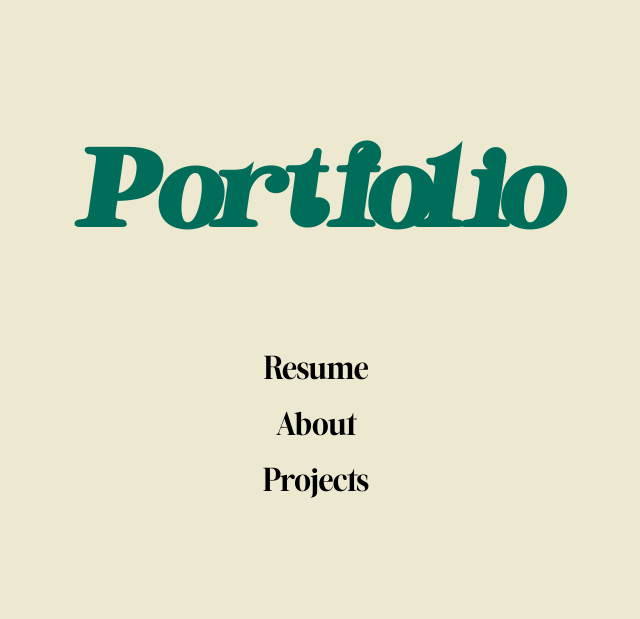
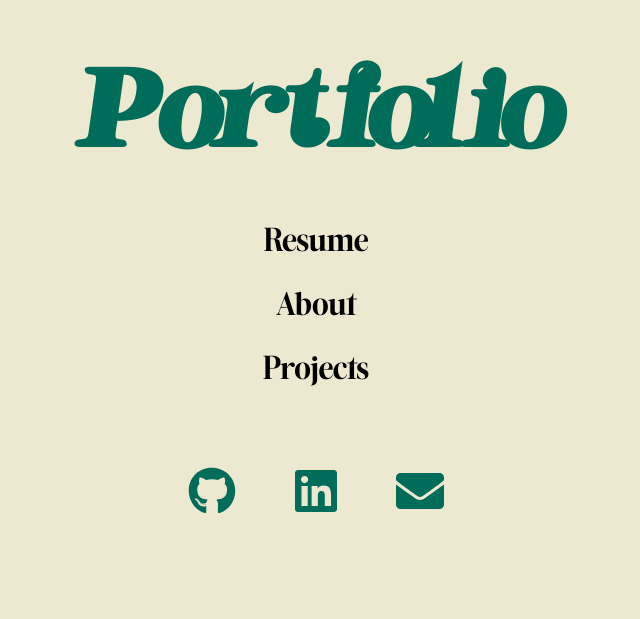
Before and after one commit to karthikvishal-s/portfolio, a React (Vite) app: page / in a window 1280 px wide. Shown: the part 181-800 px from the top of the page, without its empty margins (324-964 px from the left). Built offline with nearby package versions, Linux system fonts and the light colour scheme.

Commit message:
Updated HomePage and Projects with transition fixes

```diff
--- a/src/components/HomePage.jsx
+++ b/src/components/HomePage.jsx
@@ -1,82 +1,48 @@
-import React,{useEffect,useState} from 'react';
-import {Link} from 'react-router-dom';
+import React, { useEffect, useState } from 'react';
+import { Link } from 'react-router-dom';
 import { FaGithub, FaLinkedin, FaEnvelope } from 'react-icons/fa';
-import { motion } from "framer-motion"; // make sure this is imported too!
-
-
+import { motion } from "framer-motion";
 
 function HomePage() {
   const [loaded, setLoaded] = useState(false);
 
   useEffect(() => {
-    // Trigger the animation after the component mounts
     setLoaded(true);
   }, []);
 
-
   return (
-    <div className="min-h-screen bg-beige flex flex-col justify-center items-center  p-8 sm:p-12">
-      <br></br><br></br><br></br>
-    <br></br><br></br><br></br>
-    <br></br><br></br><br></br>
-    <br></br><br></br>
-
-
-      <h1
-      className={`font-visoria text-tealgreen text-9xl sm:text-9xl font-bold text-center transition-all duration-[3000ms] ease-out ${loaded ? 'transform translate-y-0 opacity-100' : 'transform translate-y-full opacity-0'}`}
-    >
+    <div className="min-h-screen bg-beige flex flex-col justify-center items-center p-6 sm:p-12">
+      <div className="flex flex-col items-center w-full">
+        <div className="mt-24 sm:mt-32">
+          <h1 className={`font-visoria text-tealgreen text-6xl sm:text-9xl font-bold text-center transition-all duration-[3000ms] ease-out ${loaded ? 'transform translate-y-0 opacity-100' : 'transform translate-y-full opacity-0'}`}>
             Portfolio
           </h1>
-    <br></br><br></br> <br></br><br></br>
-    <div className={`transition-all delay-[1200ms] duration-[1700ms] ease-out
-  ${loaded ? 'opacity-100 translate-x-0' : 'opacity-0 translate-x-[200%]'}
-`}>
-  <Link
-    to="/resume"
-    className="font-NewElegance text-2xl text-center block transition-transform duration-300 ease-out hover:-translate-y-1 hover:scale-110"
-  >
+        </div>
+
+        <div className="flex flex-col items-center mt-12 space-y-8">
+          <div className={`transition-all delay-[1200ms] duration-[1700ms] ease-out ${loaded ? 'opacity-100 translate-x-0' : 'opacity-0 translate-x-[200%]'}`}>
+            <Link to="/resume" className="font-NewElegance text-2xl text-center block transition-transform duration-300 ease-out hover:-translate-y-1 hover:scale-110">
               Resume
             </Link>
           </div>
 
-<br />
-
-<div className={`transition-all delay-[1700ms] duration-[1700ms] ease-out
-  ${loaded ? 'opacity-100 translate-x-0' : 'opacity-0 translate-x-[200%]'}
-`}>
-  <Link
-    to="/about"
-    className="font-NewElegance text-2xl text-center block transition-transform duration-300 ease-out hover:-translate-y-1 hover:scale-110"
-  >
+          <div className={`transition-all delay-[1700ms] duration-[1700ms] ease-out ${loaded ? 'opacity-100 translate-x-0' : 'opacity-0 translate-x-[200%]'}`}>
+            <Link to="/about" className="font-NewElegance text-2xl text-center block transition-transform duration-300 ease-out hover:-translate-y-1 hover:scale-110">
               About
             </Link>
           </div>
 
-<br />
-
-<div className={`transition-all delay-[2200ms] duration-[1700ms] ease-out
-  ${loaded ? 'opacity-100 translate-x-0' : 'opacity-0 translate-x-[200%]'}
-`}>
-  <Link
-    to="/projects"
-    className="font-NewElegance text-2xl text-center block transition-transform duration-300 ease-out hover:-translate-y-1 hover:scale-110"
-  >
+          <div className={`transition-all delay-[2200ms] duration-[1700ms] ease-out ${loaded ? 'opacity-100 translate-x-0' : 'opacity-0 translate-x-[200%]'}`}>
+            <Link to="/projects" className="font-NewElegance text-2xl text-center block transition-transform duration-300 ease-out hover:-translate-y-1 hover:scale-110">
               Projects
             </Link>
           </div>
+        </div>
 
-
-    <br></br><br></br><br></br>
-    <br></br><br></br><br></br>
-    <br></br><br></br><br></br>
-    <br></br><br></br><br></br>
-    <br></br>
-    <div>
-        {/* Here we i want those links for gihub,linkedin,mailto*/}
-    </div>
-    <div className="flex gap-14 justify-center items-center mt-10">
+        {/* Social Links */}
+        <div className="flex justify-center items-center gap-10 mt-20 sm:gap-14">
           {/* GitHub */}
-  <div className={`font-NewElegance  hover:-translate-y-1 hover:bg-indigo-500 hover:scale-150 text-2xl text-center transition-all delay-[2500ms] duration-[1700ms] ease-out  ${loaded ? 'translate-x-0 opacity-100' : 'translate-x-full opacity-0'}`}>
+          <div className={`font-NewElegance hover:-translate-y-1 hover:bg-indigo-500 hover:scale-150 text-2xl text-center transition-all delay-[2500ms] duration-[1700ms] ease-out ${loaded ? 'translate-x-0 opacity-100' : 'translate-x-full opacity-0'}`}>
             <motion.a
               href="https://github.com/karthikvishal-s"
               target="_blank"
@@ -88,28 +54,30 @@ function HomePage() {
             </motion.a>
           </div>
 
-  <div className={`font-NewElegance  hover:-translate-y-1 hover:bg-indigo-500 hover:scale-150 text-2xl text-center transition-all delay-[2800ms] duration-[1700ms] ease-out  ${loaded ? 'translate-x-0 opacity-100' : 'translate-x-full opacity-0'}`}>
           {/* LinkedIn */}
+          <div className={`font-NewElegance hover:-translate-y-1 hover:bg-indigo-500 hover:scale-150 text-2xl text-center transition-all delay-[2800ms] duration-[1700ms] ease-out ${loaded ? 'translate-x-0 opacity-100' : 'translate-x-full opacity-0'}`}>
             <motion.a
               href="https://linkedin.com/in/karthik-vishal-s-851921287"
               target="_blank"
               rel="noopener noreferrer"
               whileHover={{ scale: 1.5, rotate: 10 }}
-    className="text-tealgreen">
+              className="text-tealgreen"
+            >
               <FaLinkedin className="text-5xl" />
             </motion.a>
           </div>
 
-  <div className={`font-NewElegance  hover:-translate-y-1 hover:bg-indigo-500 hover:scale-150 text-2xl text-center transition-all delay-[3100ms] duration-[1700ms] ease-out  ${loaded ? 'translate-x-0 opacity-100' : 'translate-x-full opacity-0'}`}>
           {/* Email */}
+          <div className={`font-NewElegance hover:-translate-y-1 hover:bg-indigo-500 hover:scale-150 text-2xl text-center transition-all delay-[3100ms] duration-[1700ms] ease-out ${loaded ? 'translate-x-0 opacity-100' : 'translate-x-full opacity-0'}`}>
             <motion.a
-    href="mailto:karthikvishal1506@gmail.com.com"
+              href="mailto:karthikvishal1506@gmail.com"
               whileHover={{ scale: 1.5, rotate: -10 }}
-    className="text-tealgreen">
+              className="text-tealgreen"
+            >
               <FaEnvelope className="text-5xl" />
             </motion.a>
           </div>
-
+        </div>
       </div>
     </div>
   );
--- a/src/components/Projects.jsx
+++ b/src/components/Projects.jsx
@@ -8,7 +8,7 @@ function Projects() {
       }, []);
 
   return (
-    <div className="min-h-screen bg-gradient-to-br from-beige to-white flex flex-col items-center p-10">
+    <div className="min-h-screen bg-beige flex flex-col items-center p-10">
              <div className={`text-7xl text-bold font-visoria text-tealgreen transition-all duration-[1500ms] delay-[300ms] ease-out  ${loaded ? 'transform translate-y-0 opacity-100' : 'transform -translate-y-20 opacity-0'}`}>
              My Projects</div>
       <br></br><br></br><br></br><br></br><br></br><br></br>
@@ -61,8 +61,11 @@ function Projects() {
             Enhanced with multiple React extensions for better interactivity.
             Hosted on Vercel.
           </p>
-          <a className="mt-4 px-6 py-3 bg-royal-gold text-white font-semibold rounded-full flex items-center gap-2 transition-transform transition-colors duration-200 hover:scale-105 hover:brightness-110">
-            View Project <span>➔</span>
+          <a  href="https://github.com/karthikvishal-s/portfolio" className="mt-4 px-6 py-3 bg-royal-gold text-white font-semibold rounded-full flex items-center gap-2 transition-transform transition-colors duration-200 hover:scale-105 hover:brightness-110">
+            View Source <span>➔</span>
+          </a>
+          <a  href="https://portfolio-karthik-18.vercel.app/" className="mt-4 px-6 py-3 bg-royal-gold text-white font-semibold rounded-full flex items-center gap-2 transition-transform transition-colors duration-200 hover:scale-105 hover:brightness-110">
+            View Site <span>➔</span>
           </a>
         </div>
 
```
Lines whose indentation alone changed are shown as unchanged.
